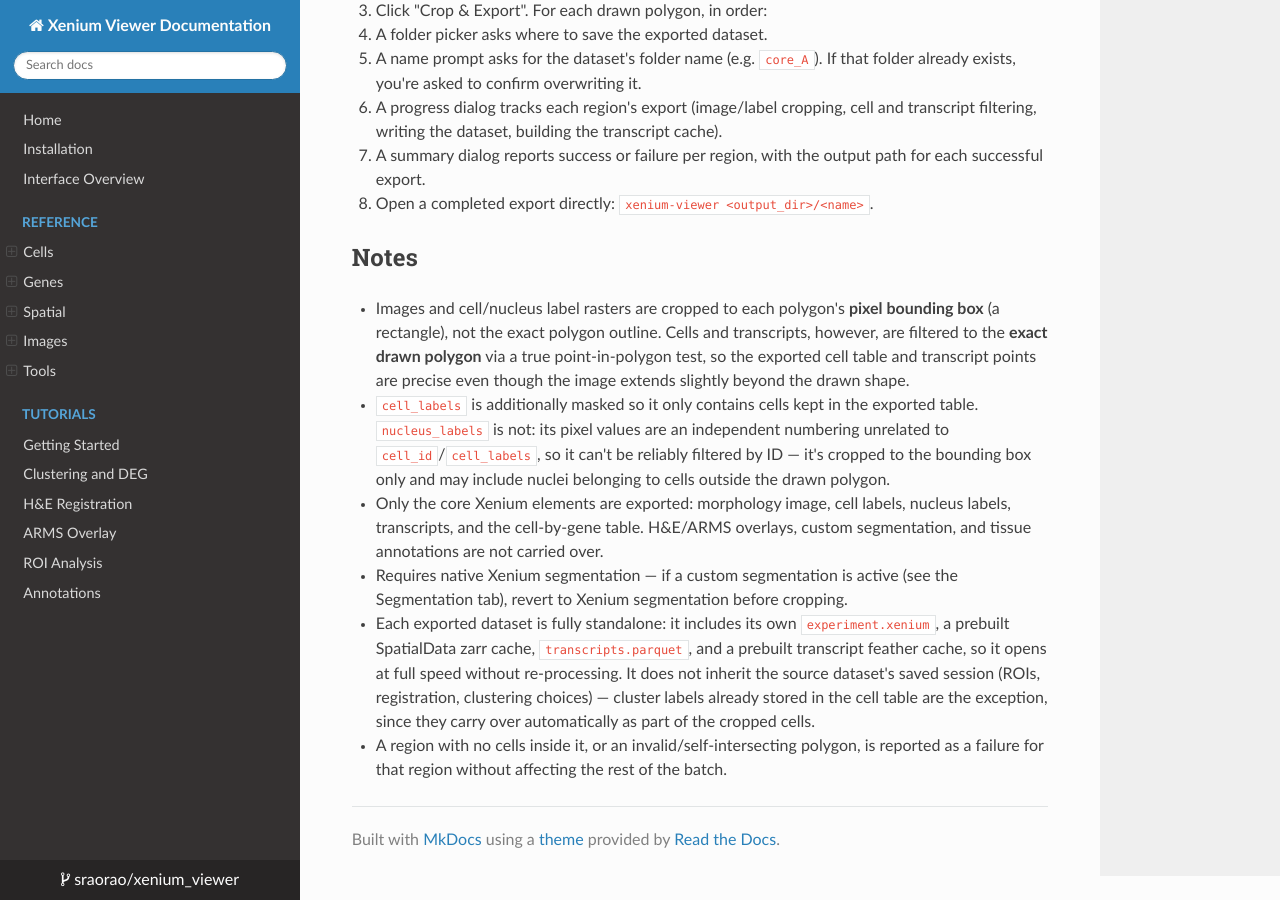
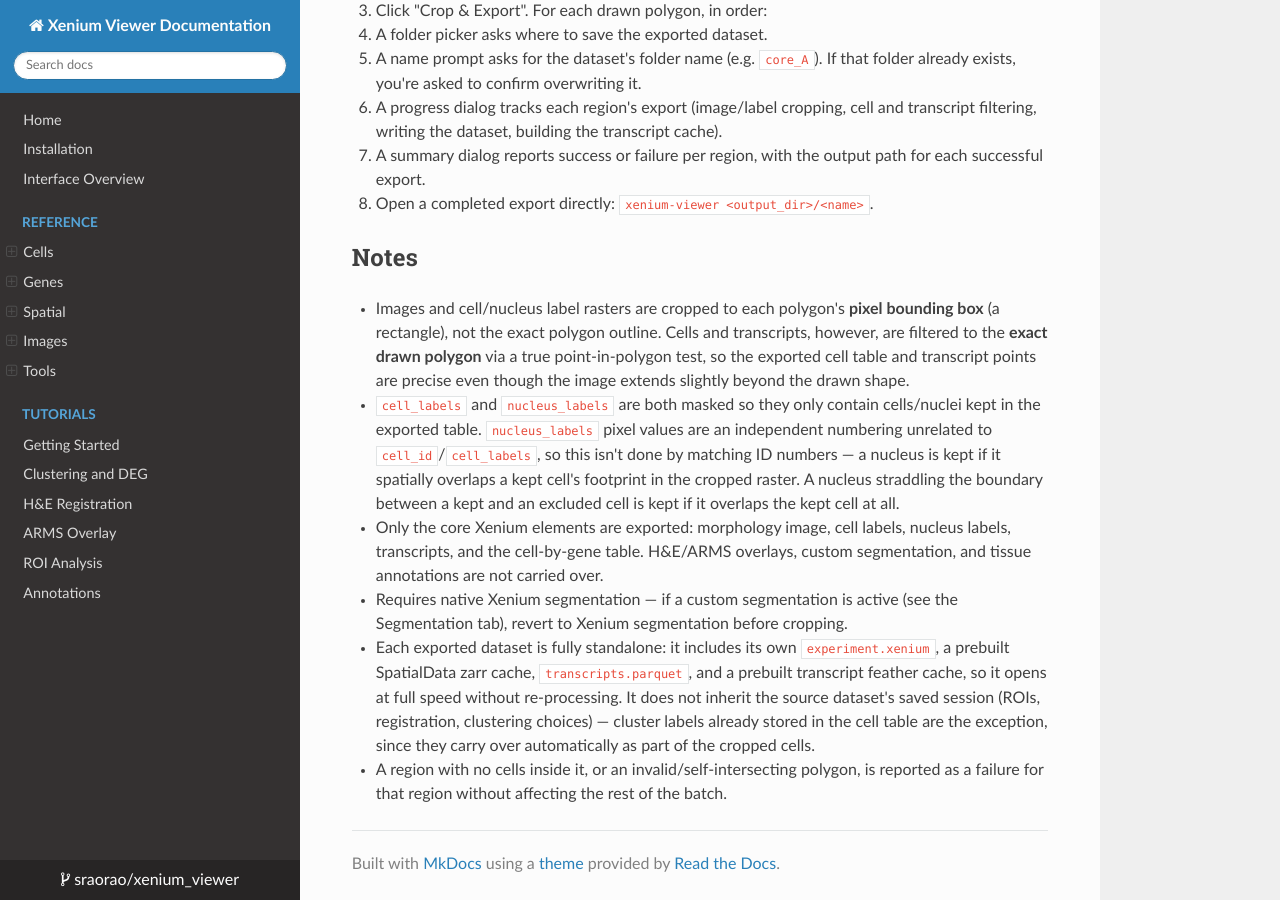
Before and after one commit to rao-genomics-lab/palms, an MkDocs documentation site: the page built from docs/Tab-Crop-Dataset.md, in a window 1280 px wide and 900 px high, scrolled down 1315 px. Built offline with MkDocs 1.6.1, drawn with Linux system fonts in a browser that asks for light colours; nearby versions of some CDN libraries.

Commit message:
Correctly crop nucleus_labels via spatial overlap with kept cells
Since nucleus_labels uses its own ID numbering unrelated to cell_id, the
previous fix left it fully unmasked after removing the flawed ID-overlap
check, meaning exported crops could contain nuclei whose parent cell was
excluded — a real inconsistency risk for future per-cell nucleus
analyses, as flagged by user feedback.

Fixed by masking nucleus_labels through pixel-level spatial overlap with
the already ID-masked cell_labels crop instead: a nucleus is kept if it
occupies at least one pixel within a kept cell's footprint. Verified
against a real dataset crop (391 kept cells, 377 nuclei retained, zero
orphan nuclei with no overlapping kept cell).

Co-Authored-By: Claude Sonnet 5 <noreply@anthropic.com>
Claude-Session: https://claude.ai/code/session_01HMcJXCHntp17n4Q3DDwLKE

```diff
--- a/docs/Tab-Crop-Dataset.md
+++ b/docs/Tab-Crop-Dataset.md
@@ -26,7 +26,7 @@ Draw one or more polygons in the "Crop Regions" layer and export each as its own
 ## Notes
 
 - Images and cell/nucleus label rasters are cropped to each polygon's **pixel bounding box** (a rectangle), not the exact polygon outline. Cells and transcripts, however, are filtered to the **exact drawn polygon** via a true point-in-polygon test, so the exported cell table and transcript points are precise even though the image extends slightly beyond the drawn shape.
-- `cell_labels` is additionally masked so it only contains cells kept in the exported table. `nucleus_labels` is not: its pixel values are an independent numbering unrelated to `cell_id`/`cell_labels`, so it can't be reliably filtered by ID — it's cropped to the bounding box only and may include nuclei belonging to cells outside the drawn polygon.
+- `cell_labels` and `nucleus_labels` are both masked so they only contain cells/nuclei kept in the exported table. `nucleus_labels` pixel values are an independent numbering unrelated to `cell_id`/`cell_labels`, so this isn't done by matching ID numbers — a nucleus is kept if it spatially overlaps a kept cell's footprint in the cropped raster. A nucleus straddling the boundary between a kept and an excluded cell is kept if it overlaps the kept cell at all.
 - Only the core Xenium elements are exported: morphology image, cell labels, nucleus labels, transcripts, and the cell-by-gene table. H&E/ARMS overlays, custom segmentation, and tissue annotations are not carried over.
 - Requires native Xenium segmentation — if a custom segmentation is active (see the Segmentation tab), revert to Xenium segmentation before cropping.
 - Each exported dataset is fully standalone: it includes its own `experiment.xenium`, a prebuilt SpatialData zarr cache, `transcripts.parquet`, and a prebuilt transcript feather cache, so it opens at full speed without re-processing. It does not inherit the source dataset's saved session (ROIs, registration, clustering choices) — cluster labels already stored in the cell table are the exception, since they carry over automatically as part of the cropped cells.
```
Also changed, not shown: CHANGELOG.md (+10 -0 lines), 1 other file.
